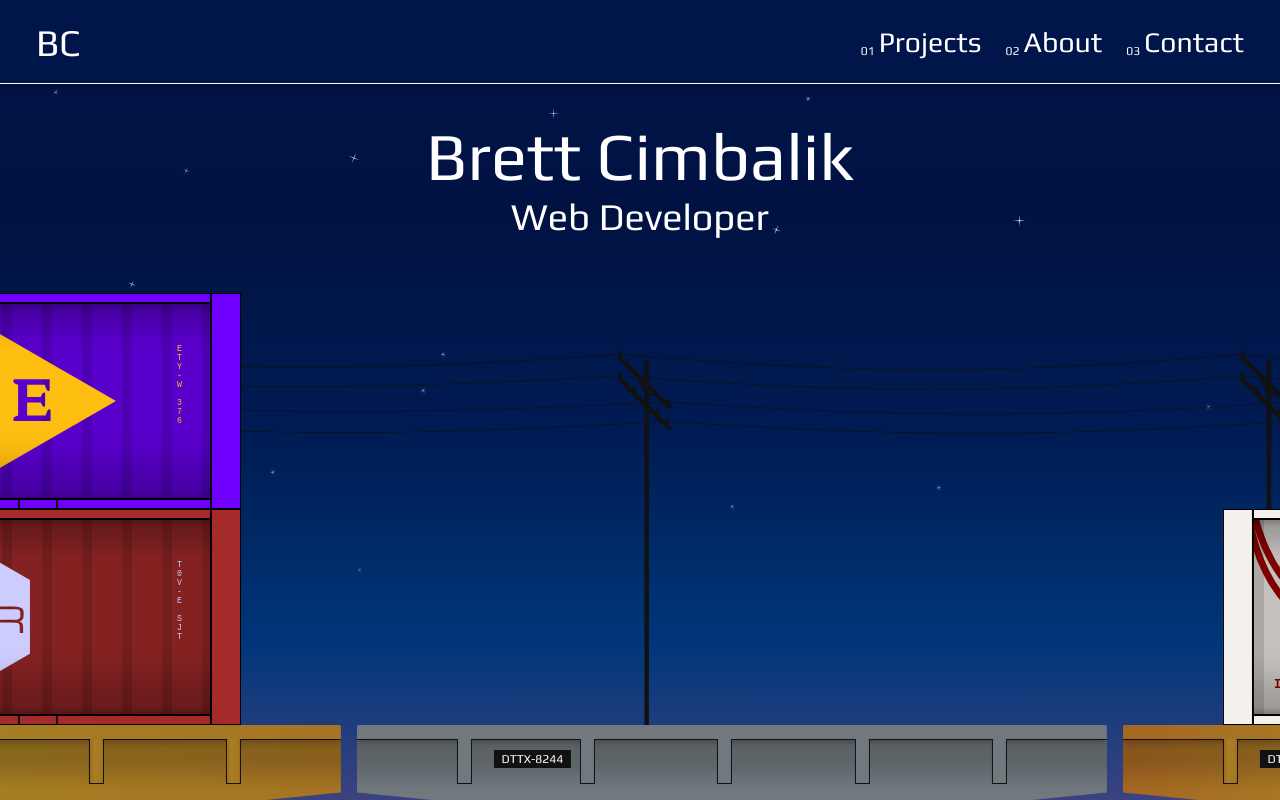
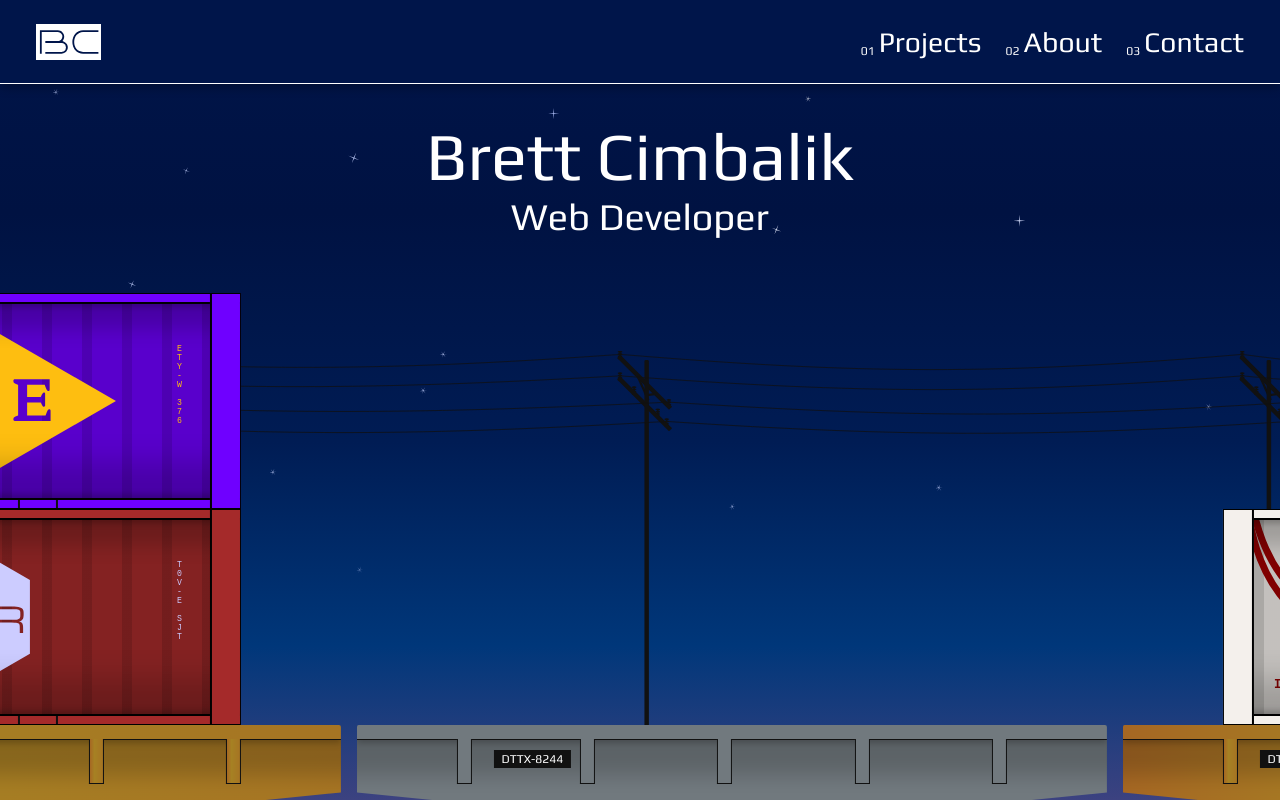
Before and after one commit to bcimbali/my-site-2, a Next.js app: page / in a window 1280 px wide. Built offline with nearby package versions, Linux system fonts and the light colour scheme.

Commit message:
feat(asset): add site logo & update favicon

```diff
--- a/src/components/Navbar/index.tsx
+++ b/src/components/Navbar/index.tsx
@@ -6,6 +6,7 @@ import MobileCloseIcon from '@/icons/tsx/mobileXIcon';
 import pageData from '@/lib/pageData';
 import MobileDropdown from '@/components/MobileDropdown';
 import { usePathname } from 'next/navigation';
+import { BcLogo } from '@/icons/tsx';
 
 type DesktopLinkTypes = {
   $isDisabled: boolean;
@@ -69,8 +70,6 @@ const InnerNav = styled.div`
   `}
 `;
 
-const Logo = styled.h3``;
-
 const MobileNavBttn = styled.button`
   ${({ theme: { mediaQuery } }) => css`
     align-self: center;
@@ -127,8 +126,19 @@ const OuterNav = styled.nav`
 `;
 
 const StyledLink = styled(Link)`
-  ${({ theme: { themeColors } }) => css`
+  ${({ theme: { mediaQuery, themeColors } }) => css`
+    align-items: center;
     color: ${themeColors.headings};
+    display: flex;
+    svg {
+      height: 24px;
+    }
+
+    ${mediaQuery('lg')(`
+      svg {
+        height: 36px;
+      }
+    `)}
   `}
 `;
 
@@ -171,7 +181,7 @@ const Navbar = () => {
           </MobileNavBttn>
 
           <StyledLink href="/">
-            <Logo>BC</Logo>
+            <BcLogo color="#FFFFFF" fill="#FFFFFF" />
           </StyledLink>
 
           <DesktopLinkContainer>
--- /dev/null
+++ b/src/icons/tsx/bcLogo.tsx
@@ -0,0 +1,15 @@
+import type { SVGProps } from 'react';
+import { memo } from 'react';
+const SvgBcLogo = (props: SVGProps<SVGSVGElement>) => (
+  <svg xmlns="http://www.w3.org/2000/svg" fill="none" viewBox="0 0 36 20" {...props}>
+    <path
+      fill={props.fill || 'none'}
+      fillRule="evenodd"
+      d="M36 0H0v20h36zM17.842 14.568a3.862 3.862 0 0 0 .322-1.572c0-.182-.012-.36-.036-.535a3.618 3.618 0 0 0-.169-.705 3.794 3.794 0 0 0-.557-1.084 3.932 3.932 0 0 0-.85-.86 3.887 3.887 0 0 0-1.073-.576c.208-.319.374-.664.498-1.035.123-.378.185-.778.185-1.201a3.772 3.772 0 0 0-.322-1.553 3.91 3.91 0 0 0-.86-1.27 3.909 3.909 0 0 0-1.27-.859 3.813 3.813 0 0 0-1.552-.322H1.68V17h2.002V4.998h8.476c.274 0 .53.052.772.156.247.105.462.248.644.43a2 2 0 0 1 .43.645c.104.24.156.498.156.771a1.994 1.994 0 0 1-.586 1.416 1.997 1.997 0 0 1-.644.43c-.241.104-.498.156-.772.156h-7.48v2.002h9.482c.274 0 .53.052.772.156a1.997 1.997 0 0 1 1.23 1.836 1.976 1.976 0 0 1-.89 1.664c-.106.07-.219.13-.34.182-.241.104-.498.156-.772.156H4.678V17h9.482a4.001 4.001 0 0 0 3.682-2.432zM26.152 17h9.014v-2.002h-9.014c-.69 0-1.312-.13-1.865-.39a4.154 4.154 0 0 1-1.396-1.064 5.037 5.037 0 0 1-.88-1.593 6.198 6.198 0 0 1-.302-1.953c0-.69.1-1.338.303-1.943a4.916 4.916 0 0 1 .879-1.582 4.12 4.12 0 0 1 1.396-1.075c.553-.266 1.175-.4 1.865-.4h9.014V2.996h-9.014c-.97 0-1.852.186-2.646.557a6.097 6.097 0 0 0-2.041 1.504 6.758 6.758 0 0 0-1.299 2.226 7.924 7.924 0 0 0-.459 2.715c0 .97.153 1.882.459 2.734s.739 1.595 1.299 2.227a6.157 6.157 0 0 0 2.04 1.494c.795.365 1.677.547 2.647.547z"
+      clipRule="evenodd"
+      stroke={props.color || '#ffffff'}
+    />
+  </svg>
+);
+const Memo = memo(SvgBcLogo);
+export default Memo;
--- a/src/icons/tsx/index.ts
+++ b/src/icons/tsx/index.ts
@@ -1,3 +1,4 @@
+export { default as BcLogo } from './bcLogo';
 export { default as Caret } from './caret';
 export { default as Dove } from './dove';
 export { default as East } from './east';
```
Also changed, not shown: src/icons/raw/bc-logo.svg (added), 1 other file (tests, documents, lock files or other folders).
